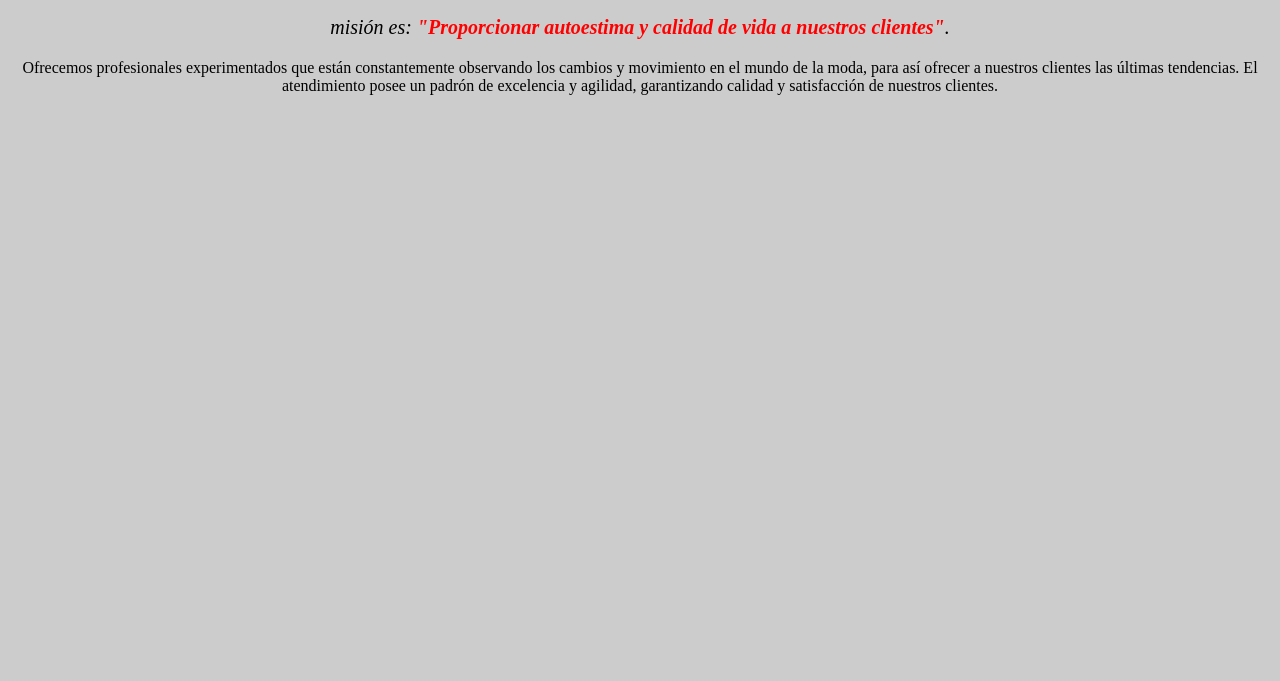
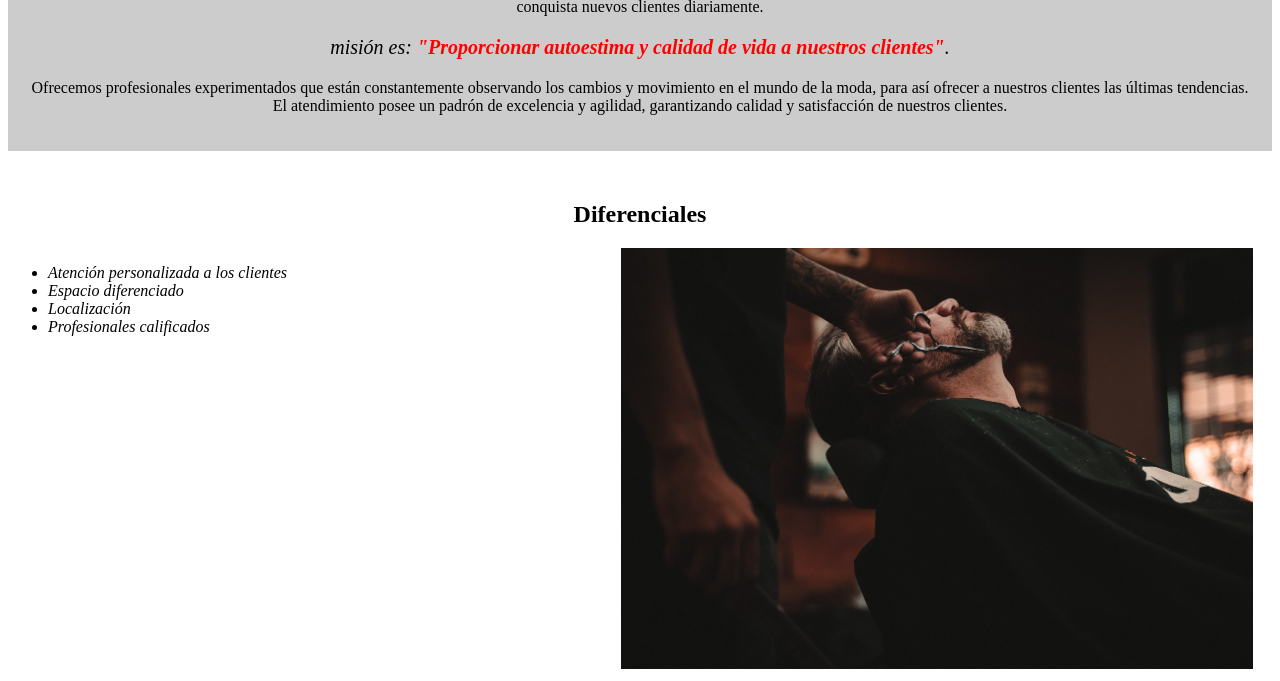
Before and after one commit to ElTaurox/HTML5_CSS3, a plain HTML site: page index.html in a window 1280 px wide. Shown: the part 606-1287 px from the top of the page. Before the commit the page ends 800 px from the top, so only its background shows below. Drawn offline with Linux system fonts and the light colour scheme.

Commit message:
Lista y divisiones del contenido
Agregamos una lista y la modificamos para ajustarse a nuestras necesidades, así como una imagen para acompañarla, agregamos los bloques para diferenciar los elementos y a lo que hacen referencia.

```diff
--- a/index.html
+++ b/index.html
@@ -11,15 +11,35 @@
     </head>
 
     <body>
+
         <img id="banner" src="img\banner\banner.jpg">
 
-        <h1>Sobre la Barbería Alura</h1>
+        <div class="principal">
 
-        <p>Ubicada en el corazón de la ciudad, la <strong>Barbería Alura</strong> trae para el mercado lo que hay de mejor para su cabello y barba. Fundada en 2020, la Barbería Alura ya es destaque en la ciudad y conquista nuevos clientes diariamente.</p>
+            <h1>Sobre la Barbería Alura</h1>
 
-        <p id="mision"><em>misión es: <strong>"Proporcionar autoestima y calidad de vida a nuestros clientes"</strong>.</em></p>
+            <p>Ubicada en el corazón de la ciudad, la <strong>Barbería Alura</strong> trae para el mercado lo que hay de mejor para su cabello y barba. Fundada en 2020, la Barbería Alura ya es destaque en la ciudad y conquista nuevos clientes diariamente.</p>
 
-        <p>Ofrecemos profesionales experimentados que están constantemente observando los cambios y movimiento en el mundo de la moda, para así ofrecer a nuestros clientes las últimas tendencias. El atendimiento posee un padrón de excelencia y agilidad, garantizando calidad y satisfacción de nuestros clientes.</p>
+            <p id="mision"><em>misión es: <strong>"Proporcionar autoestima y calidad de vida a nuestros clientes"</strong>.</em></p>
+
+            <p>Ofrecemos profesionales experimentados que están constantemente observando los cambios y movimiento en el mundo de la moda, para así ofrecer a nuestros clientes las últimas tendencias. El atendimiento posee un padrón de excelencia y agilidad, garantizando calidad y satisfacción de nuestros clientes.</p>
+
+        </div>
+
+        <div class="diferenciales">
+
+            <h2>Diferenciales</h2>
+
+            <ul>
+                <li class="items">Atención personalizada a los clientes</li>
+                <li class="items">Espacio diferenciado</li>
+                <li class="items">Localización</li>
+                <li class="items">Profesionales calificados</li>
+            </ul>
+
+            <img id="diff" src="img\diferenciales.jpg">
+
+        </div>
 
     </body>
 
--- a/style.css
+++ b/style.css
@@ -1,9 +1,10 @@
-body{
-    background: #cccccc;
+#banner{
+    width: 100%;
 }
 
-#banner{
-    width: 100%;
+.principal{
+    background: #cccccc;
+    padding: 20px;
 }
 
 h1{
@@ -20,6 +21,29 @@ p{
 }
 
 em strong{
-
     color: red;
 }
+
+.diferenciales{
+    background: #ffffff;
+    padding-top: 30px;
+}
+
+h2{
+    text-align: center;
+}
+
+.items{
+    font-style: italic;
+}
+
+ul{
+    display: inline-block;
+    vertical-align: top;
+    margin-right: 15%;
+    width: 30%;
+}
+
+#diff{
+    width: 50%;
+}
```
Also changed, not shown: img/diferenciales.jpg (added).
